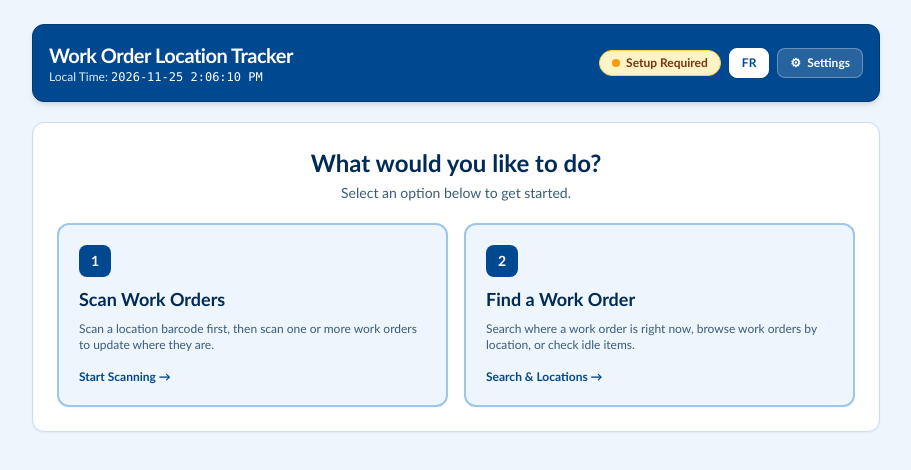
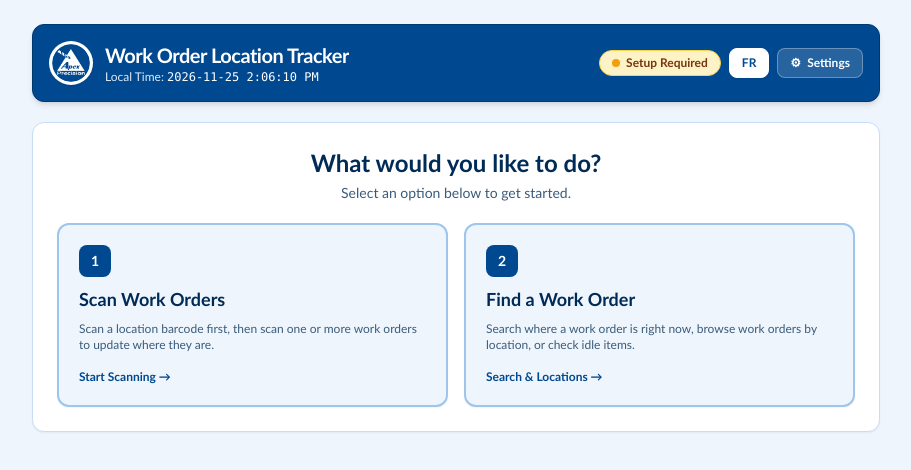
Before and after one commit to jmacdonaldapex/WO-Tracker-Scanner, a plain HTML site: page index.html in a window 1280 px wide. Shown: the whole page, without its empty margins (184-1095 px from the left). Drawn offline with nearby package versions, Linux system fonts and the light colour scheme.

Commit message:
Update index.html

```diff
--- a/index.html
+++ b/index.html
@@ -37,11 +37,18 @@
 
     <!-- Header -->
     <header class="flex flex-wrap items-center justify-between gap-3 bg-[#00488f] text-white border border-[#003870] rounded-xl p-4 shadow-md">
-      <div>
-        <h1 data-i18n="appTitle" class="text-xl font-bold tracking-tight text-white">Work Order Location Tracker</h1>
-        <p class="text-xs text-[#dcebfa]">
-          <span data-i18n="localTimeLabel">Local Time:</span> <span id="liveMontrealClock" class="font-mono text-white"></span>
-        </p>
+      <div class="flex items-center gap-3 min-w-0">
+        <img
+          src="./apexlogo512.png"
+          alt="Apex Precision"
+          class="w-11 h-11 rounded-full object-contain bg-white p-0.5 border border-white/40 shadow-sm shrink-0"
+        />
+        <div class="min-w-0">
+          <h1 data-i18n="appTitle" class="text-xl font-bold tracking-tight text-white truncate">Work Order Location Tracker</h1>
+          <p class="text-xs text-[#dcebfa]">
+            <span data-i18n="localTimeLabel">Local Time:</span> <span id="liveMontrealClock" class="font-mono text-white"></span>
+          </p>
+        </div>
       </div>
       <div class="flex flex-wrap items-center gap-2">
         <span id="connBadge" class="inline-flex items-center gap-1.5 px-3 py-1 rounded-full text-xs font-semibold bg-amber-100 text-amber-900 border border-amber-300">
```
